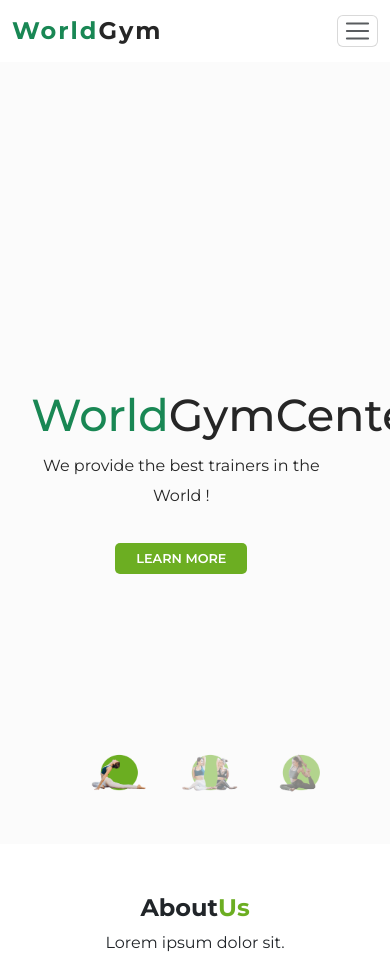
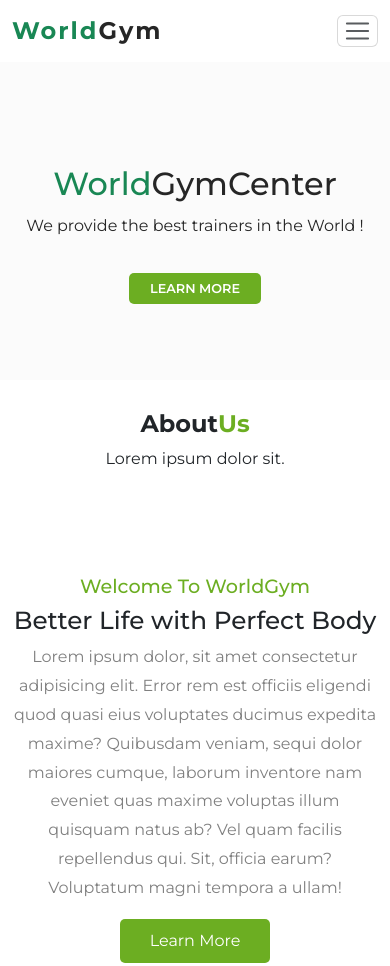
Before and after one commit to maxencecharmetant/Fitness-Website-Bootstrap, a website: page index.html in a window 390 px wide. Shown: the top 966 px of the page. Drawn offline with nearby package versions, Linux system fonts and the light colour scheme.

Commit message:
Update style.css

```diff
--- a/style.css
+++ b/style.css
@@ -362,6 +362,7 @@ footer {
 .footer .socials i {
     cursor: pointer;
 }
+
 /* responsive */
 
 @media only screen and (min-width: 992px) and (max-width: 1200px)  {
@@ -435,11 +436,12 @@ footer {
     }
 
     .carousel-caption {
-        bottom: 165px;
+        bottom: 65px;
+        margin: 0 auto;
     }
 
     .carousel-caption h5 {
-        font-size: 1.3rem;
+        font-size: 2rem;
     }
 
     .carousel-caption p {
@@ -484,12 +486,12 @@ footer {
 
     .single-quote i {
         font-size: 25px;
-        padding:  0 5px;
+        padding: 0 5px;
     }
 
     .single-quote h5 {
-        margin-top: 120px !important;
-        }
+        margin-top: 20px;
+    }
 
     .testimonial .carousel-caption {
         bottom: -30px;
@@ -505,7 +507,7 @@ footer {
     }
 
     .section-padding {
-        padding: 50px 0;
+        padding: 30px 0;
     }
 
     .contact .btn {
@@ -514,12 +516,26 @@ footer {
 
     .hero .carousel-caption {
         text-align: center;
+        left: 0;
+        right: 0;
+        top: 120px;
     }
 
-    .hero .carousel-caption h5 {
-        font-size: 2.8rem;
-
+    .hero .carousel-inner {
+        height: 380px;
     }
 
+    .contact .btn {
+        display: block;
+        margin: 20px auto;
+    }
+
+    .contact form {
+        margin-top: 20px;
+    }
+
+    .carousel-indicators  {
+        display: none;
+    }
 
 }
```
